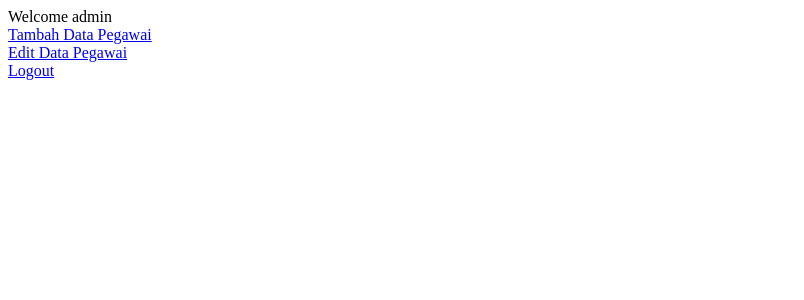
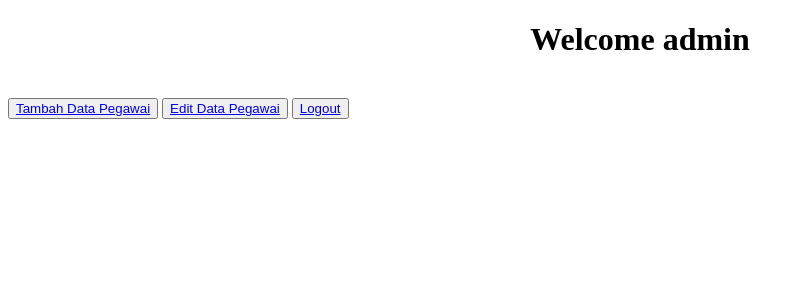
Before and after one commit to RaihanBagasNugraha/SI-Kepegawaian, a PHP site: page /php/index.php in a window 1280 px wide. Shown: the top 300 px of the page, without its empty margins (0-804 px from the left). Run offline with PHP 8.4, Linux system fonts and the light colour scheme; a user stored in the database is signed in.

Commit message:
Update index.php

```diff
--- a/php/index.php
+++ b/php/index.php
@@ -7,12 +7,13 @@ if(!isset($_SESSION['username'])){
 ?>
 <!DOCTYPE HTML>
 <html>
-	<body>
-		Welcome
+		<h1>Welcome
+		<link rel="stylesheet" href="style.css">
 		<?php echo $_SESSION['username'];?>
+		</h1>
 		<br>
-		<a href="tambah_data.php">Tambah Data Pegawai</a><br>
-		<a href="pegawai.php">Edit Data Pegawai</a><br>
-		<a href="logout.php">Logout</a>
+		<button type="button" class="tambah"><a href="tambah_data.php">Tambah Data Pegawai</a></button>
+		<button type="button" class="edit"><a href="pegawai.php">Edit Data Pegawai</a></button>
+		<button type="button" class="out"><a href="logout.php">Logout</a></button>
 	</body>
 </html>
```
